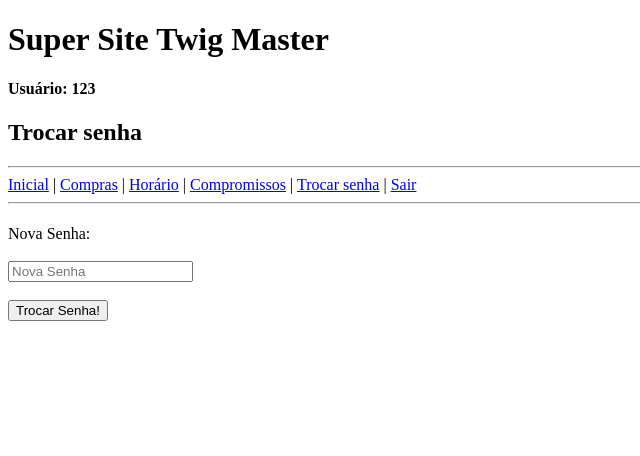
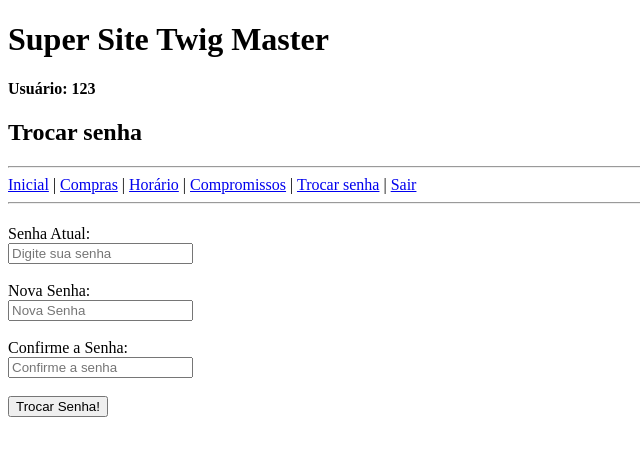
Before and after one commit to devillaa/twig-2025, a PHP site: page /trocasenha.php in a window 1280 px wide. Shown: the top 456 px of the page, without its empty margins (0-640 px from the left). Run offline with PHP 8.4, Linux system fonts and the light colour scheme; a user stored in the database is signed in; some libraries are stand-ins or nearby versions.

Commit message:
Correção no trocarsenha

```diff
--- a/compras.php
+++ b/compras.php
@@ -4,9 +4,9 @@ require_once('twig_carregar.php');
 require_once('inc/banco.php');
 
 session_start();
-$usuario = $_SESSION['usuario'];
 
 if (isset($_SESSION['usuario'])) {
+    $usuario = $_SESSION['usuario'];
     $dados = $pdo->query('SELECT * FROM compras');
 
     $comp = $dados->fetchAll(PDO::FETCH_ASSOC);
@@ -19,4 +19,5 @@ if (isset($_SESSION['usuario'])) {
     ]);
 } else {
     header("location:login.php");
+    exit;
 }
--- a/compromissos.php
+++ b/compromissos.php
@@ -3,9 +3,10 @@
 require_once('twig_carregar.php');
 require_once('inc/banco.php');
 session_start();
-$usuario = $_SESSION['usuario'];
 
 if (isset($_SESSION['usuario'])){
+    $usuario = $_SESSION['usuario'];
+
     $ordem = $_GET['ordem'] ?? null;
 
     if($ordem == 'maisrecente'){
@@ -24,4 +25,5 @@ if (isset($_SESSION['usuario'])){
     ]);
 } else {
     header('location:login.php');
+    exit;
 }
--- a/horario.php
+++ b/horario.php
@@ -4,12 +4,12 @@ require_once('twig_carregar.php');
 date_default_timezone_set('America/Sao_paulo');
 use Carbon\Carbon;
 session_start();
-$usuario = $_SESSION['usuario'];
+
 
 if (isset($_SESSION['usuario'])){
+    $usuario = $_SESSION['usuario'];
     $hoje = Carbon::now()->format("d-m-y");
     $amanha = Carbon::now()->addDay(1)->format("d-m-y");
-
 
     echo $twig->render('horario.html',[
         'titulo' => 'Horário',
@@ -19,4 +19,5 @@ if (isset($_SESSION['usuario'])){
     ]);
 } else {
     header('location:login.php');
+    exit;
 }
--- a/index.php
+++ b/index.php
@@ -3,9 +3,10 @@
 require_once('twig_carregar.php');
 session_start();
 
-$usuario = $_SESSION['usuario'];
+
 
 if (isset($_SESSION['usuario'])){
+    $usuario = $_SESSION['usuario'];
 
     echo $twig->render('index.html', [
         'titulo' => 'Inicial',
@@ -15,4 +16,5 @@ if (isset($_SESSION['usuario'])){
 
 } else {
     header('location:login.php');
+    exit;
 }
--- a/login.php
+++ b/login.php
@@ -2,7 +2,7 @@
 
 require_once('twig_carregar.php');
 
-$erro = $_GET["erro"] ?? null;
+$erro =  $_GET["erro"] ?? null;
 
 echo $twig->render('login.html', [
    'erro' => $erro ,
--- a/registrar.php
+++ b/registrar.php
@@ -3,5 +3,5 @@
 require_once('twig_carregar.php');
 
 echo $twig->render('registrar.html', [
-
+    'erro' => $_GET['erro'] ?? null,
 ]);
--- a/templates/registrar.html
+++ b/templates/registrar.html
@@ -17,8 +17,8 @@
     <label for="senha">Senha</label>
     <input type="password" name="senha" id="senha" placeholder="Senha:"> <br>
     <br>
-    <button type="submit">Registar-se</button>
-
+    <button type="submit">Registar-se</button> <br>
+    <p>{{erro}}</p>
     </form>
 
     <a href="login.php">Voltar para a página de login</a>
--- a/templates/trocasenha.html
+++ b/templates/trocasenha.html
@@ -5,10 +5,18 @@
 <h1>{{teste}}</h1>
 
     <form action="trocasenha.php" method="POST">
-        <label for="novasenha">Nova Senha:</label> <br> <br>
+        <label for="senhaatual">Senha Atual:</label> <br>
+        <input type="text" name="senhaatual" name="senhaatual" placeholder="Digite sua senha"> <br> <br>
+
+        <label for="novasenha">Nova Senha:</label> <br>
         <input type="text" id="novasenha" name="novasenha" placeholder="Nova Senha"> <br> <br>
+
+        <label for="confirmarsenha">Confirme a Senha:</label> <br>
+        <input type="text" name="confirmarsenha" id="confirmarsenha" placeholder="Confirme a senha"> <br> <br>
+
         <button type="submit">Trocar Senha!</button>
     </form>
 
+    <p>{{erro}}</p>
 
 {% endblock %}
--- a/trocasenha.php
+++ b/trocasenha.php
@@ -6,30 +6,50 @@ require('inc/banco.php');
 
 if ($_SERVER['REQUEST_METHOD']=="GET"){
 
-    $usuario = $_SESSION['usuario'];
-
     if (isset($_SESSION['usuario'])){
+        $usuario = $_SESSION['usuario'];
         echo $twig->render('trocasenha.html', [
             'titulo' => 'Trocar senha',
             'usuario' => $usuario,
+            'erro' => $_GET['erro'] ?? null,
         ]);
     }else{
         header("location:login.php");
+        exit;
     }
 
 } else {
 
+    $id = $_SESSION['id'] ?? '';
     $novasenha = password_hash($_POST['novasenha'],PASSWORD_DEFAULT );
-    $id = $_SESSION['id'] ?? '';
+    $confirmarsenha = $_POST['confirmarsenha'];
+    $senhaantiga = $_POST['senhaatual'];
 
-    if ($id) {
-        $query = $pdo->prepare('UPDATE usuarios SET senha = :novasenha WHERE id = :id;
-    ');
+    if (password_verify($senhaantiga, $_SESSION['senha'])) {
 
-        $query->bindValue(':id', $id);
-        $query->bindValue(':novasenha', $novasenha);
-        $query->execute();
+        if(password_verify($confirmarsenha, $novasenha)) {
+            $query = $pdo->prepare('UPDATE usuarios SET senha = :novasenha WHERE id = :id;
+            ');
 
-        header("location:trocasenha.php");
+                $query->bindValue(':id', $id);
+                $query->bindValue(':novasenha', $novasenha);
+                $query->execute();
+
+                $_SESSION['senha'] = $novasenha;
+
+                $erro = 'Senha alterada com sucesso!';
+                header("location:trocasenha.php?erro=$erro");
+                exit;
+        } else{
+            $erro = 'Confirmar senha errado!';
+            header("location:trocasenha.php?erro=$erro");
+            exit;
+        }
+
+
+    } else {
+        $erro = 'Senha Atual Incorreta!';
+        header("location:trocasenha.php?erro=$erro");
+        exit;
     }
 }
--- a/verificaLogin.php
+++ b/verificaLogin.php
@@ -17,13 +17,14 @@ if (isset($login) && isset($senha)) {
 
     if ($user && password_verify($senha, $user['senha'])) {
 
+        $_SESSION['id'] = $user['id'];
         $_SESSION['usuario'] = $user['usuario'];
-        $_SESSION['id'] = $user['id'];
+        $_SESSION['senha'] = $user['senha'];
 
         header('Location: index.php');
 
     } else {
-        $erro = urlencode('Usuário ou senha incorreto!');
+        $erro = 'Usuário ou senha incorreto!';
         header("Location: login.php?erro=$erro");
         exit;
     }
```
Also changed, not shown: verificaRegistro.php (+9 -6 lines).
